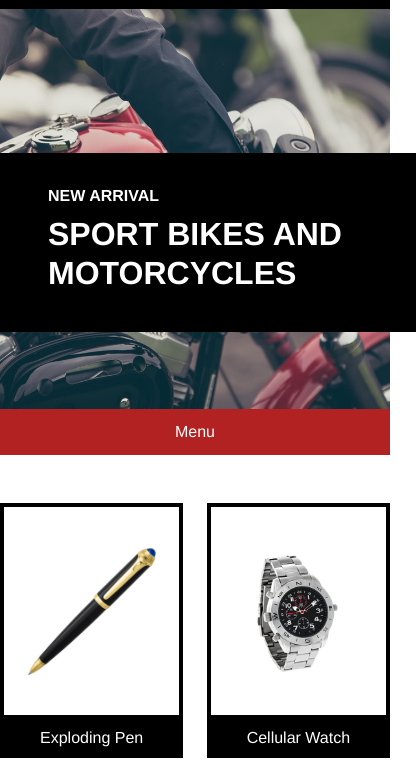
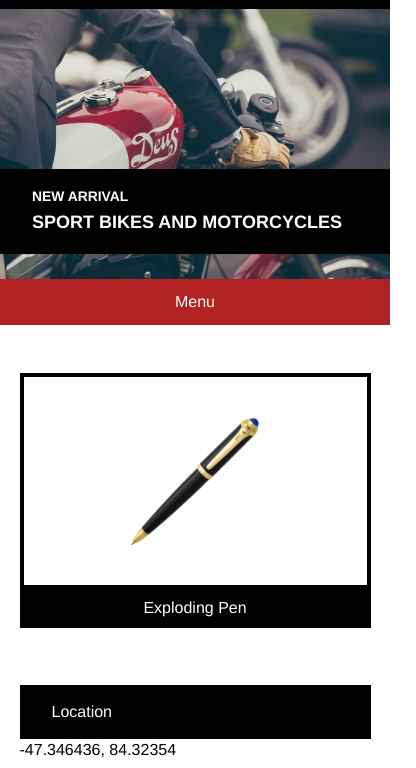
Before and after one commit to JBprg/secret_agent_supply, a plain HTML site: page index.html in a window 390 px wide. Shown: the part 39-807 px from the top of the page, 416 px wide, since content can reach past the window. Drawn offline with Linux system fonts and the light colour scheme.

Commit message:
Pushing final changes

```diff
--- a/index.html
+++ b/index.html
@@ -51,7 +51,7 @@
       <!-- Products Info (flex container) -->
       <div class="products">
 
-        <div class="product">
+        <div class="product one">
           <!-- Product image (flex container) -->
           <div class="product-image">
             <img src="./resources/images/pen.png" alt="Black ballpin pen with
@@ -61,7 +61,7 @@
           <span class="description">Exploding Pen</span>
         </div>
 
-        <div class="product watch">
+        <div class="product two">
           <!-- Product image (flex container) -->
           <div class="product-image">
             <img src="./resources/images/watch.png" alt="Silver wristwatch">
@@ -70,7 +70,7 @@
           <span class="description">Cellular Watch</span>
         </div>
 
-        <div class="product glasses">
+        <div class="product three">
           <!-- Product image (flex container) -->
           <div class="product-image">
             <img src="./resources/images/glasses.png" alt="Sunglasses">
--- a/resources/css/style.css
+++ b/resources/css/style.css
@@ -1,4 +1,4 @@
-html {                        /* Specs from course example */
+html {                        /* Specs from redline */
   font-family: sans-serif;
   font-size: 18px;
   line-height: 1.15;
@@ -145,43 +145,71 @@ Footer {
 
 /* Responsive Media Scripts */
 
-/* Reduces font-size as screen size reduces */
+
 @media only screen and (max-width: 1024px)
 {
-  body {
+  body {                          /* Reduces font-size as screen size reduces */
     font-size: 16px;
+  }
+  nav ul {                        /* Hides nav options as screen size reduces */
+    display: none;
+  }
+  .mobile-nav {                   /* Positions menu on nav as screen size reduces */
+    display: block;
+    text-align: center;
+  }
+  .product {                      /* Broadens products #1 and #2 for screens between 471px and 1024px */
+      width: 47%;
+  }
+  .product.three {                /* Removes product #3 as screen size reduces between 471px and 1024px */
+      display: none;
   }
 }
 
-/* Hides nav options as screen size reduces */
-@media only screen and (max-width: 1024px)
+
+@media only screen and (max-width: 470px)
 {
-  nav ul {
-    display: none;
+  .main-banner {               /* Resizes main banner for screens below 471px */
+    height: 15rem;
   }
-}
 
-/* Positions menu on nav as screen size reduces */
-@media only screen and (max-width: 1024px)
-{
-  .mobile-nav {
-    display: block;
+  .headline {                  /* Repositions headline text for screens below 471px */
+    width: auto;
+    padding: 1em 2em;
+    top: 10em;
+  }
+
+  .headline h1 {               /* Resized headline text font for screens below 471px */
+    font-size: 1rem;
+  }
+
+  h4 {
+    font-size: 0.77rem;        /* Resized headline text font for screens below 471px */
+  }
+  .products {
+    justify-content: center;   /* Centers product #1 image for screens below 471px */
+  }
+
+  .product {                   /* Broadens product #1 images for screens below 471px */
+      width: 90%;
+  }
+
+  .product.two {               /* Removes product #2 as screen size below 471px */
+      display: none;
+  }
+   .business-info {            /* Stacks info boxes as screen size below 471px */
+     display: block;
+   }
+
+   .info {                     /* Broadens and centers info boxes as screen size below 471px */
+       width: 90%;
+       padding-top: 0.5rem;
+       margin: auto;
+   }
+
+  footer {                     /* Centers text as screen size below 471px */
     text-align: center;
   }
+
+
 }
-
-/* Broadens remaining product images as screen reduces */
-@media only screen and (max-width: 1024px)
-{
-  .product {
-      width: 47%;
-  }
-}
-
-/* Removes sunglasses as screen size reduces */
-@media only screen and (max-width: 1024px)
-{
-  .product.glasses {
-      display: none;
-  }
-}
```
